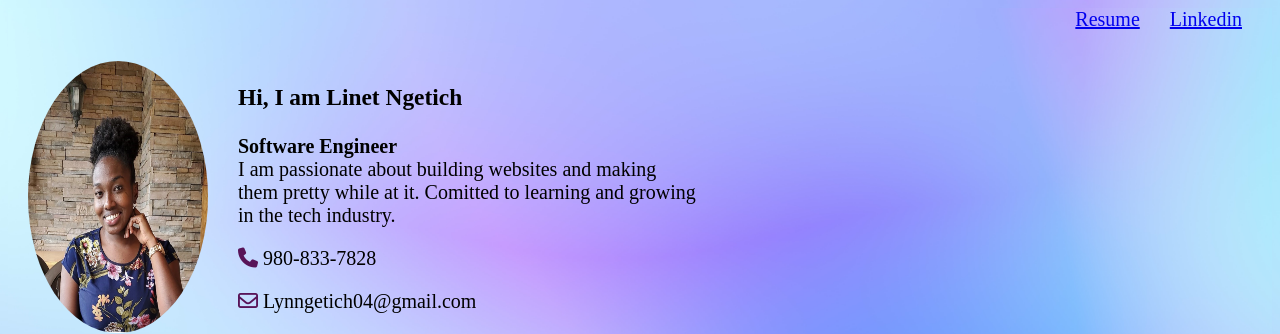
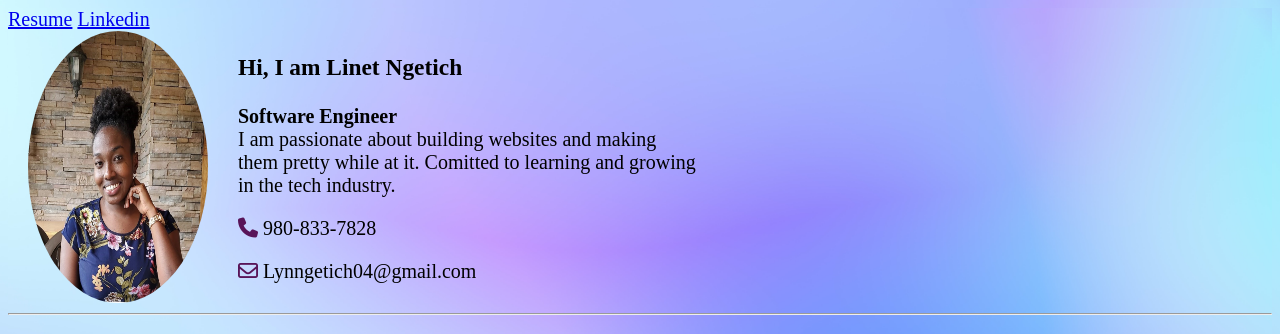
Before and after one commit to Linet-Ngetich/LinetPortfolio, a plain HTML site: page index.html in a window 1280 px wide. Shown: the top 334 px of the page. Drawn offline with Linux system fonts and the light colour scheme.

Commit message:
changed header

```diff
--- a/index.html
+++ b/index.html
@@ -11,13 +11,10 @@
     <title>Linet Ngetich Portfolio</title>
 </head>
 <body>
-    <nav>
-        <div class="resume"> <a href="LinetNgetichResume.pdf" target="_blank">Resume</a></div>
-
-        <div class="linkedin"><a target="_blank" href="https://www.linkedin.com/in/linet-ngetich-9571a3237">Linkedin</a>
-
-        </div>
-    </nav>
+    <header>
+        <a href="LinetNgetichResume.pdf" target="_blank">Resume</a>
+        <a target="_blank" href="https://www.linkedin.com/in/linet-ngetich-9571a3237">Linkedin</a>
+    </header>
     <section class="intro">
         <img src="profile.jpg" alt="" class="profile-pic" >
         <div class="info">
```
